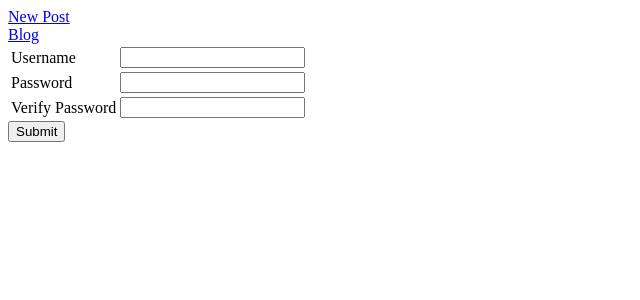
After one commit to tycrawford/buildablog, a Flask app: page /signup in a window 1280 px wide. The commit adds this page. Shown: the top 300 px of the page, without its empty margins (0-640 px from the left). Run offline with Flask 2, Linux system fonts and the light colour scheme.

Commit message:
modified project to be blogz instead of build-a-blog

```diff
--- a/main.py
+++ b/main.py
@@ -1,33 +1,107 @@
-from flask import Flask, request, redirect, render_template
+from flask import Flask, request, redirect, render_template, session, flash
 from flask_sqlalchemy import SQLAlchemy
 
 app = Flask(__name__)
 app.config['DEBUG'] = True
-app.config['SQLALCHEMY_DATABASE_URI'] = 'mysql+pymysql://buildablog:password@localhost:3306/buildablog'
+app.config['SQLALCHEMY_DATABASE_URI'] = 'mysql+pymysql://blogz:blogz@localhost:3306/blogz'
 app.config['SQLALCHEMY_ECHO'] = True
+app.secret_key = 'whomstdvent'
 db = SQLAlchemy(app)
 
-
-# class Task(db.Model):
-
-#     id = db.Column(db.Integer, primary_key=True)
-#     name = db.Column(db.String(120))
-#     completed = db.Column(db.Boolean)
-
-#     def __init__(self, name):
-#         self.name = name
-#         self.completed = False
+#Index
+#LOGIN A form wherein previous users can log in
+#SIGNUP A form wherein new users can signup
+#LOGOUT A confirmation screen from a logout link that shows a user has been logged out
+#NEWPOST A form for signed in users to add posts to the blog
+#BLOG A list of all blog posts
 
 class Blog(db.Model):
     id = db.Column(db.Integer, primary_key = True)
     title = db.Column(db.String(120))
     body = db.Column(db.String(300))
-
     def __init__(self, title, body):
         self.title = title
         self.body = body
 
 
+class User(db.Model):
+    id = db.Column(db.Integer, primary_key = True)
+    username = db.Column(db.String(20))
+    password = db.Column(db.String(20))
+
+    def __init__(self, username, password):
+        self.username = username
+        self.password = password
+
+
+@app.route("/login", methods=['GET', 'POST'])
+def login():
+    if request.method == 'POST':
+        username = request.form['username']
+        password = request.form['password']
+        userError = ''
+        passwordError = ''
+        existing_user = User.query.filter_by(username=username).first()
+        if not existing_user:
+            userError = "Username not in system"
+            return render_template("login.html", userError=userError)
+        else:
+            if existing_user.password != password:
+                passwordError = "Password not valid"
+                return render_template("login.html", passwordError=passwordError)
+            else:
+                session['username'] = username
+                return redirect("/newpost")
+    else:
+        return render_template("login.html")
+        #TODO Enters username stored in database with correct password, redirect to NewPost
+    #TODO Enters correct username but with wrong password, gets redirected to login with password message, save username
+    #TODO Enters incorrect username, redirected to login with no username stored
+    #TODO Link to Create Account that directs to /signup
+
+@app.route("/signup", methods=['GET', 'POST'])
+def signup():
+    if request.method == 'POST':
+        username = request.form['username']
+        password = request.form['password']
+        verify = request.form['verify']
+        userError = ''
+        verifyError = ''
+        passwordError = ''
+        existing_user = User.query.filter_by(username=username).first()
+
+        if len(username) < 4 or len(username) > 20:
+            userError = "Username must be between 3 and 20 characters"
+        if existing_user:
+            userError = "That username is already in use"
+
+        #TODO Compare Usernames to those in database
+        if len(password) < 4 or len(password) > 20:
+            passwordError = "Password must be between 3 and 20 characters"
+        if password != verify:
+            verifyError = "Passwords do not match!"
+        if len(username) == 0:
+            userError = 'Must enter a username'
+        if len(password) == 0:
+            passwordError = 'Must enter a password'
+        if len(verify) == 0:
+            verifyError = 'Must verify your password'
+        if userError == '' and verifyError == '' and passwordError == '' and not existing_user:
+            new_user = User(username, password)
+            db.session.add(new_user)
+            db.session.commit()
+            session['username'] = username
+            return redirect("/newpost")
+
+        else:
+            return render_template("createUser.html", userError=userError, filledUser=username, passwordError=passwordError, verifyError=verifyError)
+    else:
+        return render_template("createUser.html")
+
+@app.route("/logout")
+def logout():
+    del session['username']
+    return redirect('/login')
 # @app.route('/', methods=['POST', 'GET'])
 # def index():
 
--- a/templates/base.html
+++ b/templates/base.html
@@ -5,8 +5,8 @@
 
         </title>
     </head>
+
     <a href="/newpost"> New Post </a> <br>
-
     <a href="/blog"> Blog </a>
     <body>
 
--- /dev/null
+++ b/templates/createUser.html
@@ -0,0 +1,47 @@
+{% extends 'base.html' %}
+
+{% block content %}
+<form action="/signup" method='post'>
+<table>
+    <tr>
+        <td>
+            Username
+        </td>
+        <td>
+            <input type="text" name="username" value={{filledUser}}>
+        </td>
+        <td>
+            {{userError}}
+
+        </td>
+    </tr>
+    <tr>
+        <td>
+            Password
+        </td>
+        <td>
+            <input type="password" name="password">
+        </td>
+        <td>
+            {{passwordError}}
+        </td>
+
+    </tr>
+    <tr>
+        <td>
+            Verify Password
+        </td>
+        <td>
+            <input type="password" name="verify">
+
+        </td>
+        <td>
+            {{verifyError}}
+
+        </td>
+
+    </tr>
+</table>
+<input type="submit">
+</form>
+{% endblock %}
```
Also changed, not shown: templates/login.html (added, +43 -0 lines).
